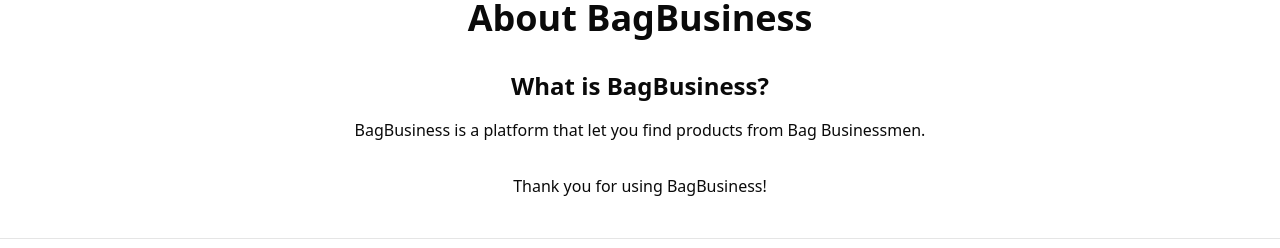
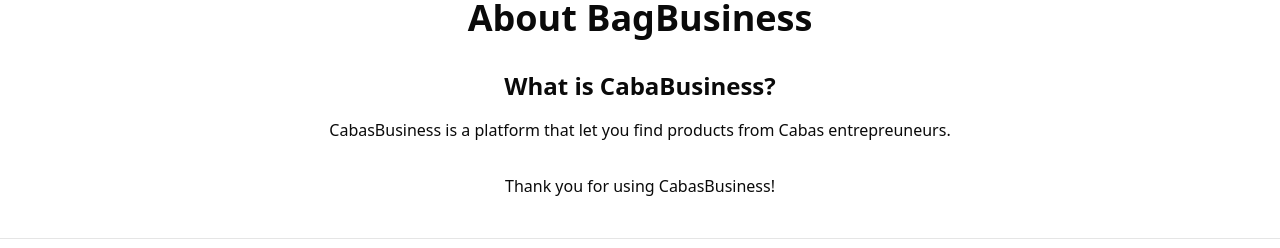
Before and after one commit to nazimboudeffa/bag-commerce-next15-mongodb, a Next.js app: page /about in a window 1280 px wide. Shown: the part 122-370 px from the top of the page. Built offline with nearby package versions, Linux system fonts and the light colour scheme; no server answers.

Commit message:
changed some copywritings

```diff
--- a/src/app/about/page.tsx
+++ b/src/app/about/page.tsx
@@ -9,15 +9,15 @@ export default function PP() {
 
             <section>
                 <h2 className="text-2xl font-semibold mb-4 flex items-center justify-center">
-                    What is BagBusiness?
+                    What is CabaBusiness?
                 </h2>
                 <p>
-                    BagBusiness is a platform that let you find products from Bag Businessmen.
+                    CabasBusiness is a platform that let you find products from Cabas entrepreuneurs.
                 </p>
             </section>
 
             <p className="mt-6">
-                Thank you for using BagBusiness!
+                Thank you for using CabasBusiness!
             </p>
         </main>
     )
--- a/src/components/Hero.tsx
+++ b/src/components/Hero.tsx
@@ -16,7 +16,7 @@ function Hero () {
               And More
             </h1>
             <p className="mt-8 text-pretty text-lg font-medium text-gray-700 sm:text-xl/8">
-                CabasBusiness is a platform designed to connect auto-entrepreuneurs with customers searching for particular products.
+                CabasBusiness is a platform designed to connect cabas-entrepreuneurs with customers searching for particular products.
             </p>
             <div className="mt-10 flex items-center justify-center gap-x-6">
               <Link
```
